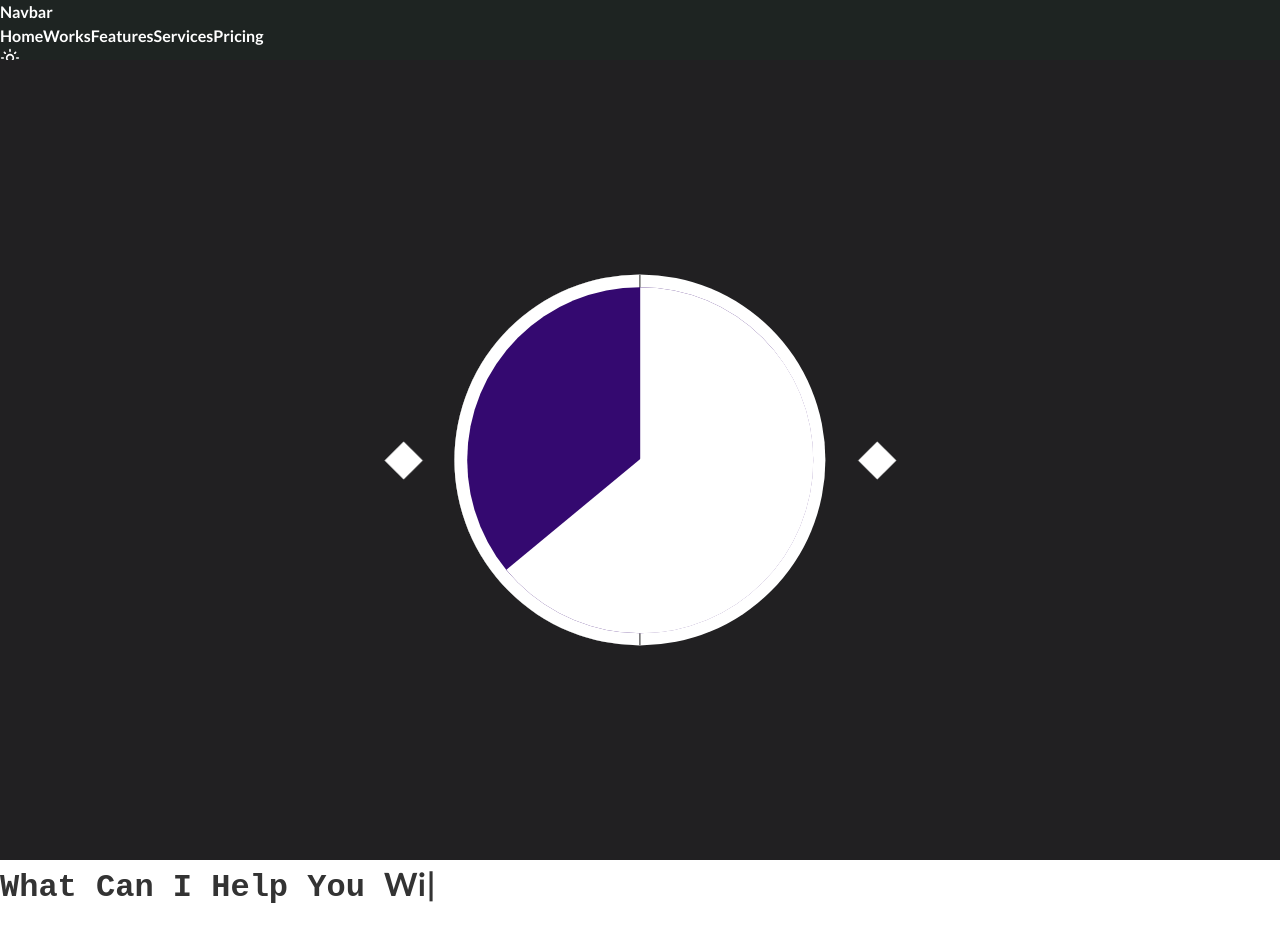
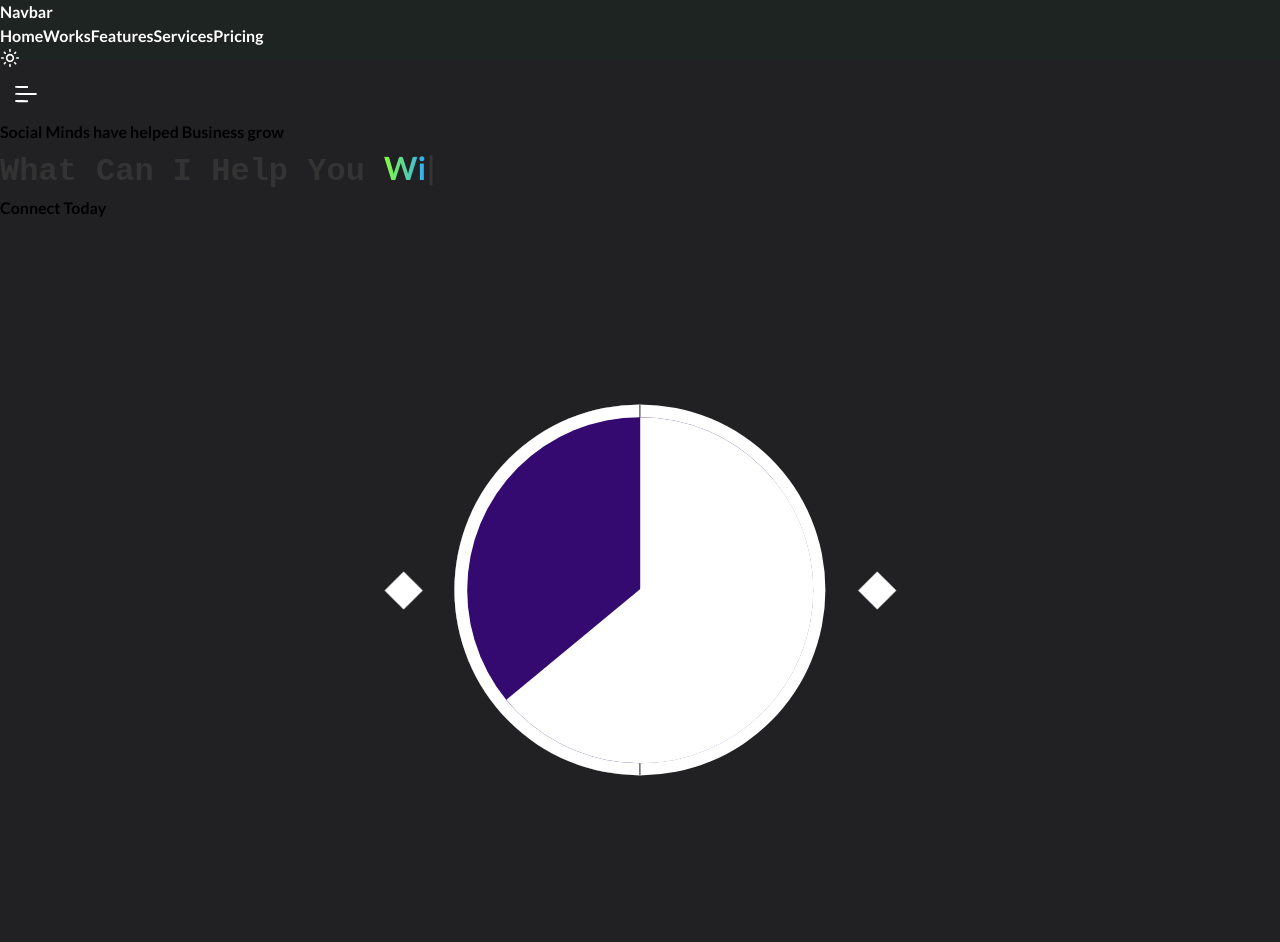
Before and after one commit to Sahilsajar/Social-Minds, a React (Vite) app: page / in a window 1280 px wide. Shown: the top 942 px of the page. Before the commit the page ends 912 px from the top, so only its background shows below. Built offline with nearby package versions, Linux system fonts and the light colour scheme.

Commit message:
Working on Intro section

```diff
--- a/src/components/IntroAniMain.jsx
+++ b/src/components/IntroAniMain.jsx
@@ -1,10 +1,9 @@
 import React from "react";
-import "../resource/IntroAniMain.css";
 import IntroAni1 from "./IntroAni1";
 import IntroAni2 from "./IntroAni2";
 function IntroAniMain() {
   return (
-    <div className="introAniDiv">
+    <div className="introAniDiv basis-1/2">
       <IntroAni1></IntroAni1>
       <IntroAni2></IntroAni2>
     </div>
--- /dev/null
+++ b/src/components/Introduction.jsx
@@ -0,0 +1,17 @@
+import React from "react";
+// import Try from "../components/Try";
+import IntroAniMain from "../components/IntroAniMain";
+import TypeAni from "./TypeAni";
+import "../resource/IntroAniMain.css";
+function Introduction() {
+  return (
+    <div id="intro-container" className="flex">
+      <TypeAni></TypeAni>
+      <IntroAniMain></IntroAniMain>
+
+      {/* <Try></Try> */}
+    </div>
+  );
+}
+
+export default Introduction;
--- /dev/null
+++ b/src/components/TypeAni.jsx
@@ -0,0 +1,59 @@
+import React from "react";
+import { useState, useEffect } from "react";
+
+function TypeAni() {
+  const staticText = "What Can I Help You";
+  const typingWords = ["With?", "Achieve?", "Solve?"]; // Words to cycle through
+
+  const [currentWordIndex, setCurrentWordIndex] = useState(0);
+  const [typedText, setTypedText] = useState("");
+  const [charIndex, setCharIndex] = useState(0);
+  const [isErasing, setIsErasing] = useState(false);
+
+  useEffect(() => {
+    if (!isErasing) {
+      // Typing effect
+      if (charIndex < typingWords[currentWordIndex].length) {
+        const timeout = setTimeout(() => {
+          setTypedText(
+            (prev) => prev + typingWords[currentWordIndex][charIndex]
+          );
+          setCharIndex((prev) => prev + 1);
+        }, 100); // Typing speed
+        return () => clearTimeout(timeout);
+      } else {
+        // Pause after typing
+        const timeout = setTimeout(() => {
+          setIsErasing(true);
+        }, 1000); // Pause before erasing
+        return () => clearTimeout(timeout);
+      }
+    } else {
+      // Erasing effect
+      if (typedText.length > 0) {
+        const timeout = setTimeout(() => {
+          setTypedText((prev) => prev.slice(0, -2)); // Remove 2 characters at a time
+        }, 30); // Erasing speed (adjust for faster erasing)
+        return () => clearTimeout(timeout);
+      } else {
+        // Move to the next word
+        setIsErasing(false);
+        setCharIndex(0);
+        setCurrentWordIndex((prev) => (prev + 1) % typingWords.length);
+      }
+    }
+  }, [charIndex, isErasing, typedText, currentWordIndex, typingWords]);
+
+  return (
+    <div className="basis-1/2">
+      <h3>Social Minds have helped Business grow</h3>
+      <div className="typing-container ">
+        {staticText} <span className="TypeAniDiv">{typedText}</span>
+        <span className="cursor">|</span>
+      </div>
+      <button>Connect Today</button>
+    </div>
+  );
+}
+
+export default TypeAni;
--- a/src/pages/Home.jsx
+++ b/src/pages/Home.jsx
@@ -1,13 +1,10 @@
 import React from "react";
-import Try from "../components/Try";
-import IntroAniMain from "../components/IntroAniMain";
+import Introduction from "../components/Introduction";
 
 function Home() {
   return (
     <div>
-      <IntroAniMain></IntroAniMain>
-
-      <Try></Try>
+      <Introduction></Introduction>
     </div>
   );
 }
--- a/src/resource/IntroAniMain.css
+++ b/src/resource/IntroAniMain.css
@@ -1,3 +1,48 @@
+/*Intro container styling*/
+
+#intro-container{
+    padding-top: 60px;
+    height: 100vh;
+    background-color: #212022;
+}
+
+/* Typing Animation styling  */
+
+.typing-container {
+    font-size: 2rem;
+    font-weight: bold;
+    font-family: 'Courier New', Courier, monospace;
+    color: #333;
+    /* width: 50%; */
+  }
+
+  .cursor {
+    display: inline-block;
+    width: 10px;
+    background-color: #333;
+    animation: blink 0.8s steps(1) infinite;
+  }
+  .TypeAniDiv {
+    background: linear-gradient(
+      to right,
+      hsl(98 100% 62%),
+      hsl(204 100% 59%)
+    );
+    -webkit-background-clip: text;
+    -webkit-text-fill-color: transparent;
+    text-align: center;
+  }
+
+  .TypeAniText {
+    font-size: 10vmin;
+    line-height: 1.1;
+  }
+  @keyframes blink {
+    50% {
+      background-color: transparent;
+    }
+  }
+
 /*=================
 Basic style
 ==================*/
@@ -10,8 +55,8 @@ Basic style
 } */
 .introAniDiv{
     position: relative;
-    width: 100%;
-    height: 100vh;
+    /* width: 50%; */
+    height: calc(100vh - 60px);
     overflow: hidden;
     background-color: #212022;
 }
--- a/src/resource/try.css
+++ /dev/null
@@ -1,19 +0,0 @@
-.typing-container {
-    font-size: 2rem;
-    font-weight: bold;
-    font-family: 'Courier New', Courier, monospace;
-    color: #333;
-  }
-
-  .cursor {
-    display: inline-block;
-    width: 10px;
-    background-color: #333;
-    animation: blink 0.8s steps(1) infinite;
-  }
-
-  @keyframes blink {
-    50% {
-      background-color: transparent;
-    }
-  }
```
Also changed, not shown: src/components/Navbar.jsx (+19 -10 lines).
